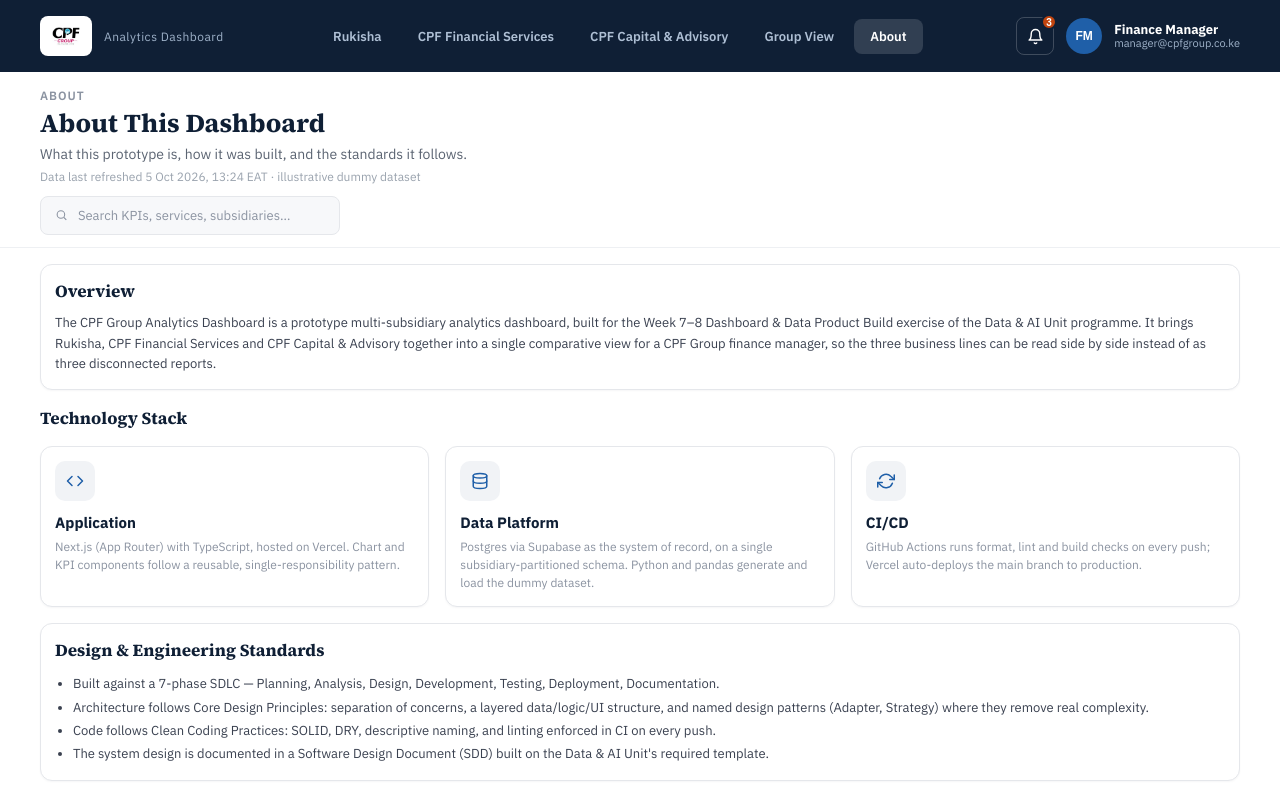
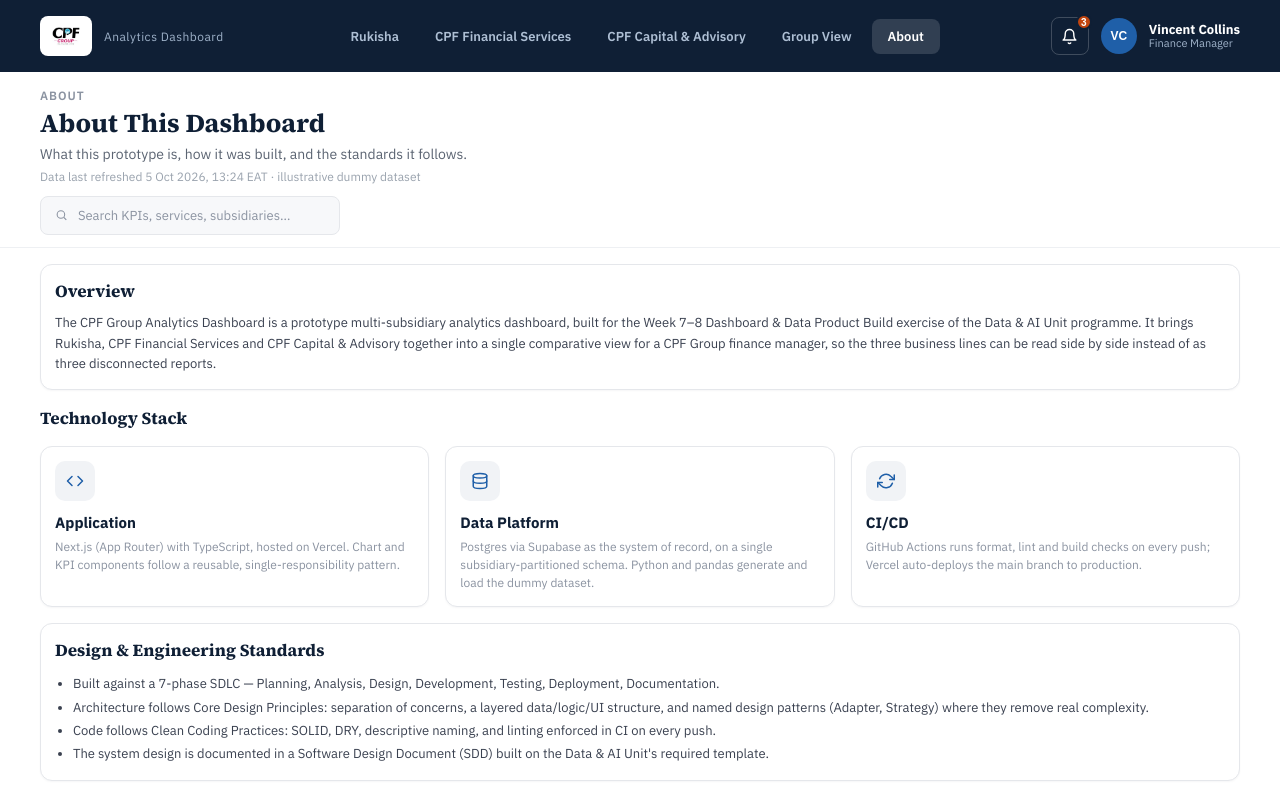
Before and after one commit to collins987/cpf-dashboard, a Next.js app: page /about in a window 1280 px wide. Shown: the top 797 px of the page. Built offline with nearby package versions, Linux system fonts and the light colour scheme.

Commit message:
Fix: Personal profile details

```diff
--- a/src/components/DashboardShell.tsx
+++ b/src/components/DashboardShell.tsx
@@ -333,11 +333,11 @@
                 onClick={() => setProfileOpen((v) => !v)}
                 aria-label="Profile"
               >
-                <div className="avatar">FM</div>
+                <div className="avatar">VC</div>
               </button>
               <div className={profileOpen ? "profilepanel open" : "profilepanel"}>
-                <div className="profilename">Finance Manager</div>
-                <div className="profileemail">manager@cpfgroup.co.ke</div>
+                <div className="profilename">Vincent Collins</div>
+                <div className="profileemail">vcollins@cpf.or.ke</div>
                 <div className="profiledivider" />
                 <button
                   className="profilerow profilerow-btn"
@@ -360,8 +360,8 @@
               </div>
             </div>
             <div className="usermeta">
-              <span className="username">Finance Manager</span>
-              <span className="userrole">manager@cpfgroup.co.ke</span>
+              <span className="username">Vincent Collins</span>
+              <span className="userrole">Finance Manager</span>
             </div>
           </div>
         </div>
--- a/src/components/ProfileModal.tsx
+++ b/src/components/ProfileModal.tsx
@@ -7,16 +7,21 @@
 }
 
 const USER = {
-  initials: "FM",
-  name: "Finance Manager",
-  email: "manager@cpfgroup.co.ke",
+  initials: "VC",
+  name: "Vincent Collins",
+  email: "vcollins@cpf.or.ke",
   role: "Finance Manager",
   department: "Group Finance",
   company: "CPF Group",
   accessLevel: "Full Access — All Subsidiaries",
   subsidiaries: ["Rukisha", "CPF Financial Services", "CPF Capital & Advisory"],
-  lastLogin: "Today, 09:14 AM",
 };
+
+function formatLastLogin(): string {
+  const now = new Date();
+  const time = now.toLocaleTimeString([], { hour: "2-digit", minute: "2-digit" });
+  return `Today, ${time}`;
+}
 
 export function ProfileModal({ onClose }: ProfileModalProps) {
   const dialogRef = useRef<HTMLDivElement>(null);
@@ -77,7 +82,7 @@
           </div>
           <div className="profilemodalrow">
             <span className="profilemodallabel">Last Login</span>
-            <span className="profilemodalvalue">{USER.lastLogin}</span>
+            <span className="profilemodalvalue">{formatLastLogin()}</span>
           </div>
         </div>
 
```
